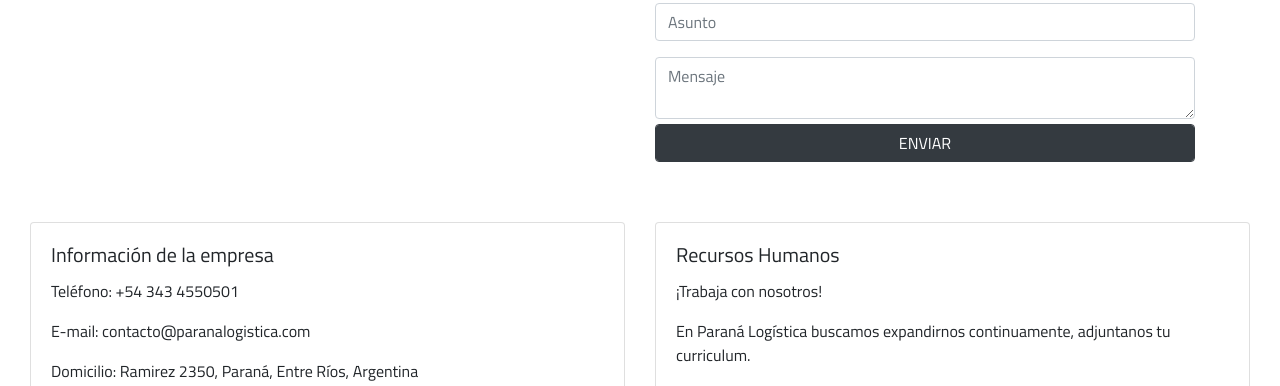
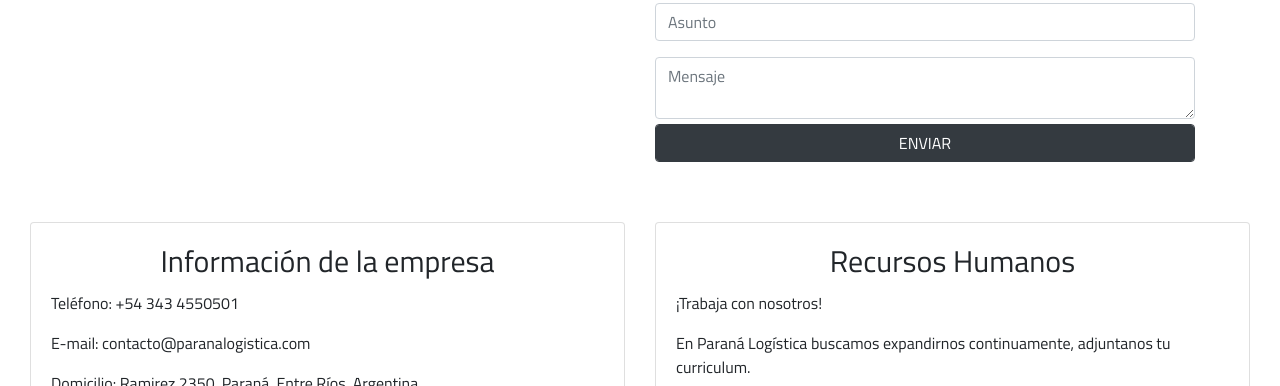
Before and after one commit to andrescomar/paranalogistica, a plain HTML site: page html/contacto.html in a window 1280 px wide. Shown: the part 762-1148 px from the top of the page. Drawn offline with nearby package versions, Linux system fonts and the light colour scheme; files that its build step writes are made by us from their sources; files whose address does not match are found by name.

Commit message:
modificación h5

```diff
--- a/sass/css/contacto.css
+++ b/sass/css/contacto.css
@@ -2,6 +2,9 @@
 /*CONDICIONALES*/
 body {
   font-family: 'Titillium Web', sans-serif; }
+
+h5 { font-size: 30px;
+     text-align: center;}
 
 .navbar {
   background-color: white;
```
